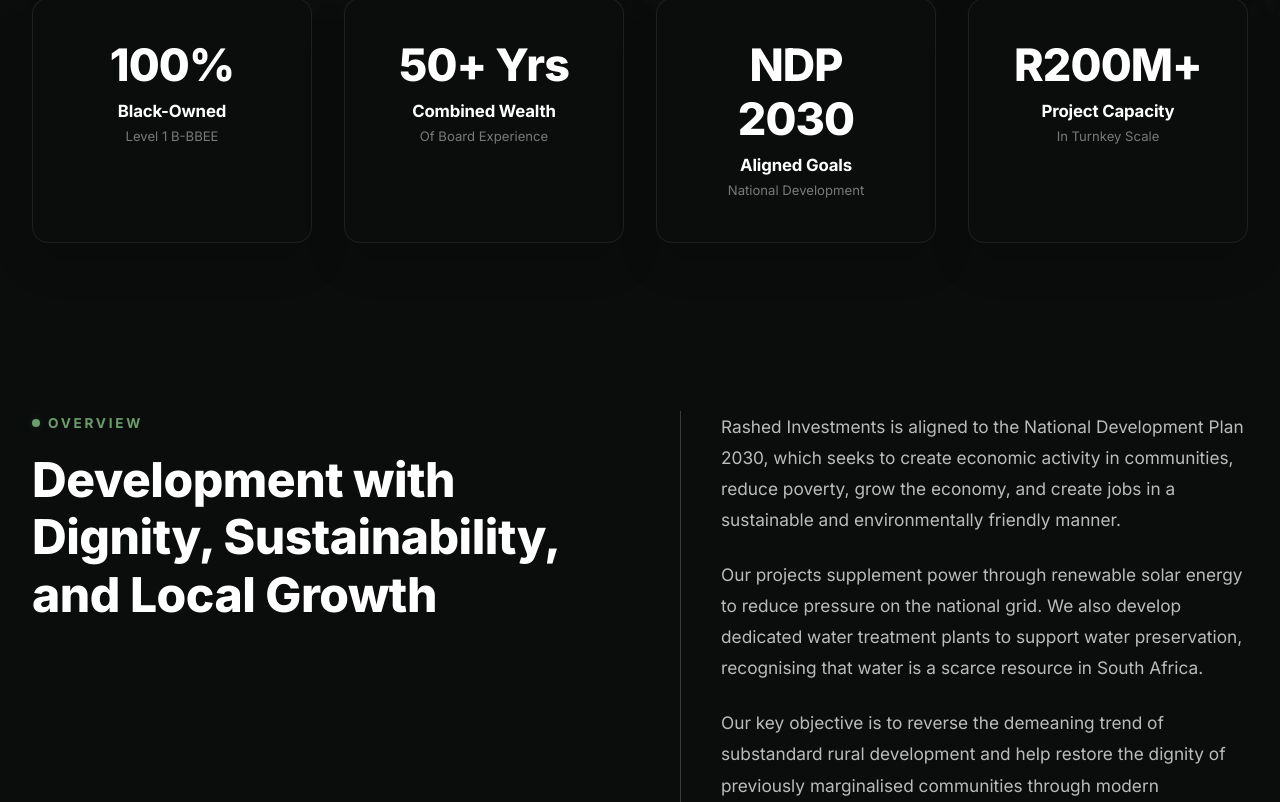
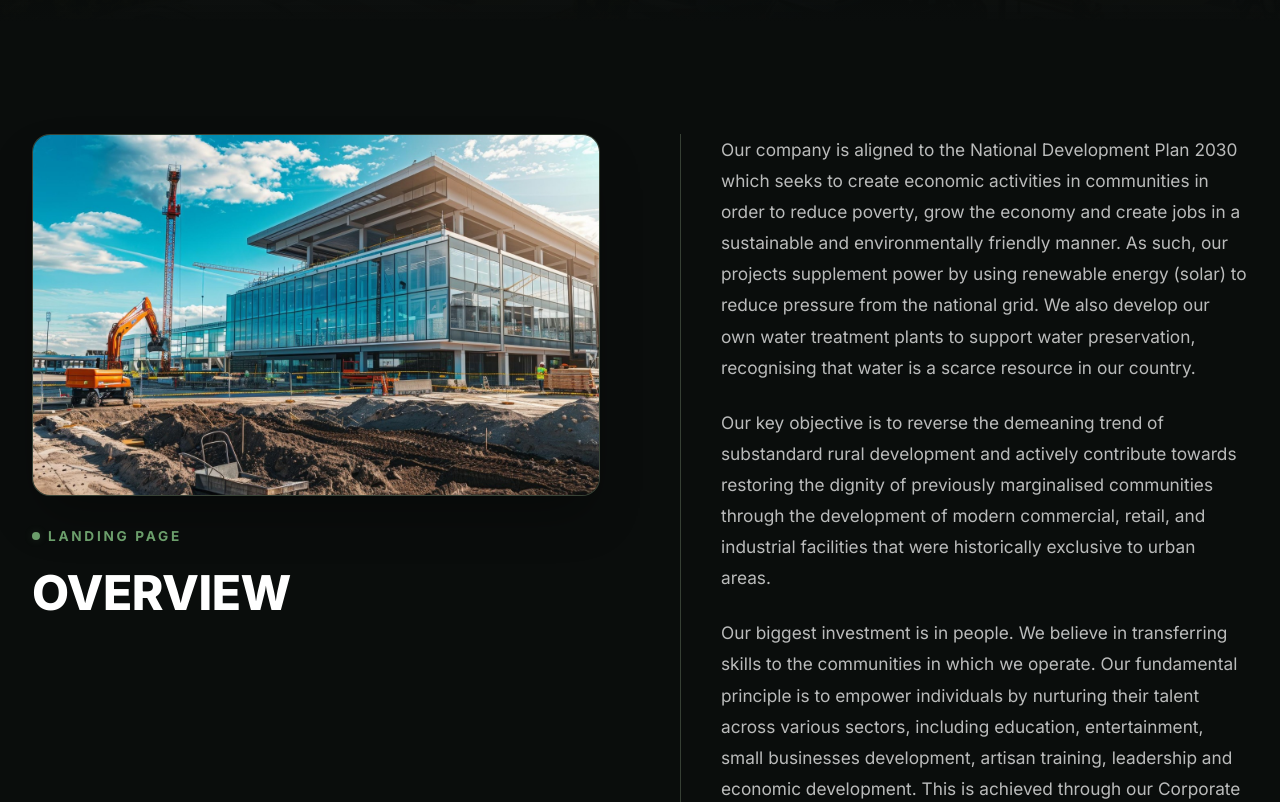
Before and after one commit to banele303/rashed-investment, a React (Vite) app: page / in a window 1280 px wide. Shown: the part 858-1660 px from the top of the page. Built offline with nearby package versions, Linux system fonts and the light colour scheme.

Commit message:
Update home overview and team imagery

```diff
--- a/src/components/TeamGallery.jsx
+++ b/src/components/TeamGallery.jsx
@@ -7,7 +7,7 @@
     id: 1,
     name: 'Ndivhuwo Khangale',
     role: 'Executive Director',
-    image: '/dad.png',
+    image: '/director_ndivhuwo.png',
     bio: 'Ndivhuwo leads the strategic vision of Rashed Investments, driving sustainable development and strategic partnerships across rural and urban sectors.',
     email: 'ndivhuwo@rashed.co.za'
   },
@@ -15,7 +15,7 @@
     id: 2,
     name: 'Vhahangwele Khangale',
     role: 'Technical Director',
-    image: '/small daddy.png',
+    image: '/director_vhahangwele.png',
     bio: 'Overseeing all engineering and construction phases, Vhahangwele ensures every project meets premium quality and strict safety standards.',
     email: 'vhahangwele@rashed.co.za'
   },
@@ -23,7 +23,7 @@
     id: 3,
     name: 'Monica Khangale',
     role: 'Marketing and Communications Executive',
-    image: '/lady.jpeg',
+    image: '/director_monica.png',
     bio: 'Monica manages daily operations, community stakeholder engagement, and the integration of CSI programs into core business activities.',
     email: 'monica@rashed.co.za'
   }
--- a/src/components/Testimonials.jsx
+++ b/src/components/Testimonials.jsx
@@ -12,7 +12,7 @@
     id: 1,
     name: 'Chief Advisor – Tshishushuru',
     role: 'Traditional Leader · Local Guide',
-    avatar: '/dad.png',
+    avatar: '/director_ndivhuwo.png',
     initials: null,
     avatarBg: null,
     stars: 5,
@@ -27,7 +27,7 @@
     id: 2,
     name: 'Sipho Ndlovu',
     role: 'Community Leader · Level 8 Local Guide',
-    avatar: '/small daddy.png',
+    avatar: '/director_vhahangwele.png',
     initials: null,
     avatarBg: null,
     stars: 5,
@@ -42,7 +42,7 @@
     id: 3,
     name: 'Thandiwe Mahlangu',
     role: 'Entrepreneur · Local Guide',
-    avatar: '/lady.jpeg',
+    avatar: '/director_monica.png',
     initials: null,
     avatarBg: null,
     stars: 5,
--- a/src/pages/Home.jsx
+++ b/src/pages/Home.jsx
@@ -76,6 +76,34 @@
         </div>
       </section>
 
+      {/* Landing Page Overview */}
+      <section style={styles.overviewSection}>
+        <div className="container responsive-two-col" style={styles.overviewContainer}>
+          <div style={styles.overviewIntro}>
+            <div style={styles.overviewImageFrame}>
+              <img
+                src="/about-img.jpeg"
+                alt="Modern construction and property development site"
+                style={styles.overviewImage}
+              />
+            </div>
+            <span className="section-tag-green">Landing Page</span>
+            <h2 className="section-title">OVERVIEW</h2>
+          </div>
+          <div className="mobile-copy-panel" style={styles.overviewCopy}>
+            <p style={styles.overviewText}>
+              Our company is aligned to the National Development Plan 2030 which seeks to create economic activities in communities in order to reduce poverty, grow the economy and create jobs in a sustainable and environmentally friendly manner. As such, our projects supplement power by using renewable energy (solar) to reduce pressure from the national grid. We also develop our own water treatment plants to support water preservation, recognising that water is a scarce resource in our country.
+            </p>
+            <p style={styles.overviewText}>
+              Our key objective is to reverse the demeaning trend of substandard rural development and actively contribute towards restoring the dignity of previously marginalised communities through the development of modern commercial, retail, and industrial facilities that were historically exclusive to urban areas.
+            </p>
+            <p style={styles.overviewText}>
+              Our biggest investment is in people. We believe in transferring skills to the communities in which we operate. Our fundamental principle is to empower individuals by nurturing their talent across various sectors, including education, entertainment, small businesses development, artisan training, leadership and economic development. This is achieved through our Corporate Social Investment wing which addresses social ills affecting communities, such as poverty, crime, diseases, child-headed families, support for the elderly, Early Childhood Development (ECD) and other community development programs.
+            </p>
+          </div>
+        </div>
+      </section>
+
       {/* Stats Counter Section */}
       <AnimatedSection direction="up" delay={0.2}>
         <section style={styles.statsSection}>
@@ -92,30 +120,6 @@
         </div>
       </section>
       </AnimatedSection>
-
-      {/* Landing Page Overview */}
-      <section style={styles.overviewSection}>
-        <div className="container responsive-two-col" style={styles.overviewContainer}>
-          <div style={styles.overviewIntro}>
-            <span className="section-tag-green">Overview</span>
-            <h2 className="section-title">Development with Dignity, Sustainability, and Local Growth</h2>
-          </div>
-          <div className="mobile-copy-panel" style={styles.overviewCopy}>
-            <p style={styles.overviewText}>
-              Rashed Investments is aligned to the National Development Plan 2030, which seeks to create economic activity in communities, reduce poverty, grow the economy, and create jobs in a sustainable and environmentally friendly manner.
-            </p>
-            <p style={styles.overviewText}>
-              Our projects supplement power through renewable solar energy to reduce pressure on the national grid. We also develop dedicated water treatment plants to support water preservation, recognising that water is a scarce resource in South Africa.
-            </p>
-            <p style={styles.overviewText}>
-              Our key objective is to reverse the demeaning trend of substandard rural development and help restore the dignity of previously marginalised communities through modern commercial, retail, and industrial facilities that were historically exclusive to urban areas.
-            </p>
-            <p style={styles.overviewText}>
-              Our biggest investment is in people. Through our Corporate Social Investment wing, we transfer skills and nurture talent across education, entertainment, small business development, artisan training, leadership, and economic development, while addressing social challenges such as poverty, crime, disease, child-headed families, support for the elderly, Early Childhood Development, and other community development programmes.
-            </p>
-          </div>
-        </div>
-      </section>
 
       {/* About Us */}
       <section style={styles.aboutHomeSection}>
@@ -473,8 +477,25 @@
     alignItems: 'start',
   },
   overviewIntro: {
-    position: 'sticky',
-    top: '7rem',
+    display: 'flex',
+    flexDirection: 'column',
+    alignItems: 'flex-start',
+  },
+  overviewImageFrame: {
+    width: '100%',
+    borderRadius: '18px',
+    overflow: 'hidden',
+    border: '1px solid var(--border-accent)',
+    boxShadow: '0 25px 50px -12px rgba(0,0,0,0.35)',
+    marginBottom: '2rem',
+    background: 'var(--bg-tertiary)',
+  },
+  overviewImage: {
+    width: '100%',
+    height: '360px',
+    display: 'block',
+    objectFit: 'cover',
+    objectPosition: 'center',
   },
   overviewCopy: {
     display: 'grid',
```
